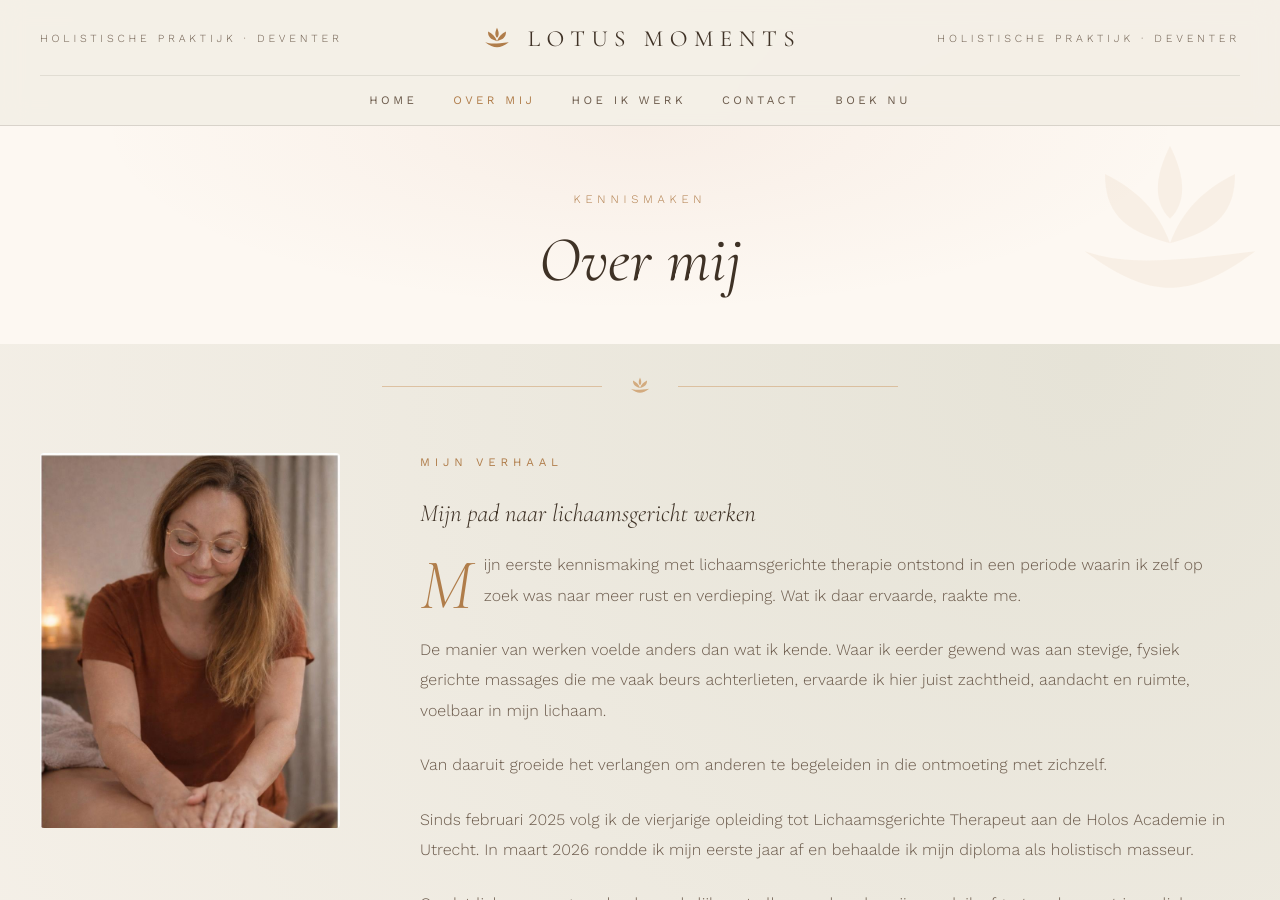
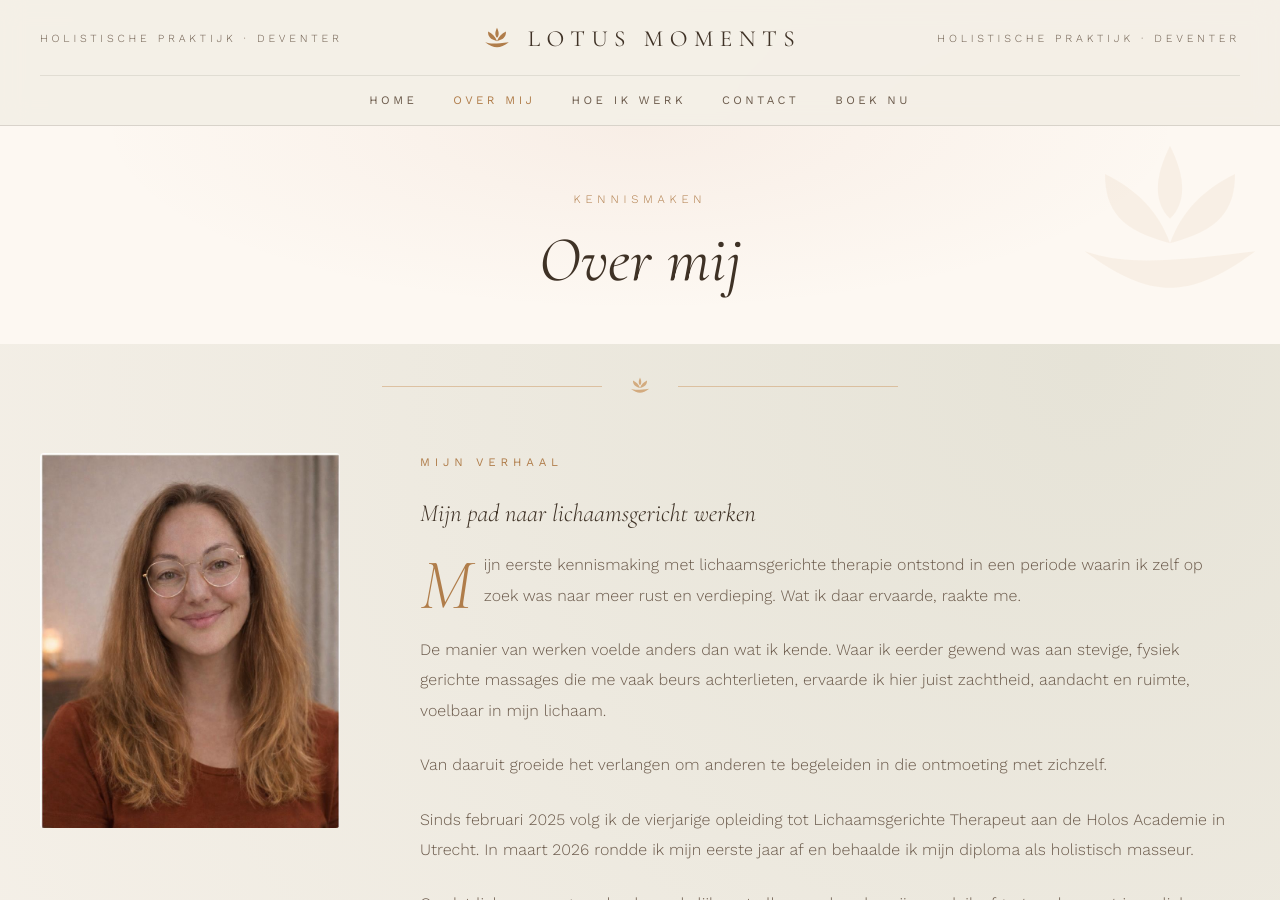
Before and after one commit to LotusMoments/website, a Jekyll site: the page built from over-mij.md, in a window 1280 px wide and 900 px high. Built offline with Jekyll 4.4.1, drawn with Linux system fonts in a browser that asks for light colours.

Commit message:
Verwissel foto op Over mij pagina naar portretfoto emine1.jpg

```diff
--- a/over-mij.md
+++ b/over-mij.md
@@ -11,7 +11,7 @@ description: "Lees meer over Emine en haar pad naar lichaamsgericht werken. Sind
     <div class="about-grid">
 
       <div class="about-img">
-        <img src="/assets/emine2.jpg" alt="Emine aan het masseren">
+        <img src="/assets/emine1.jpg" alt="Emine Bayyurt – Lotus Moments">
       </div>
 
       <div class="about-txt">
```
